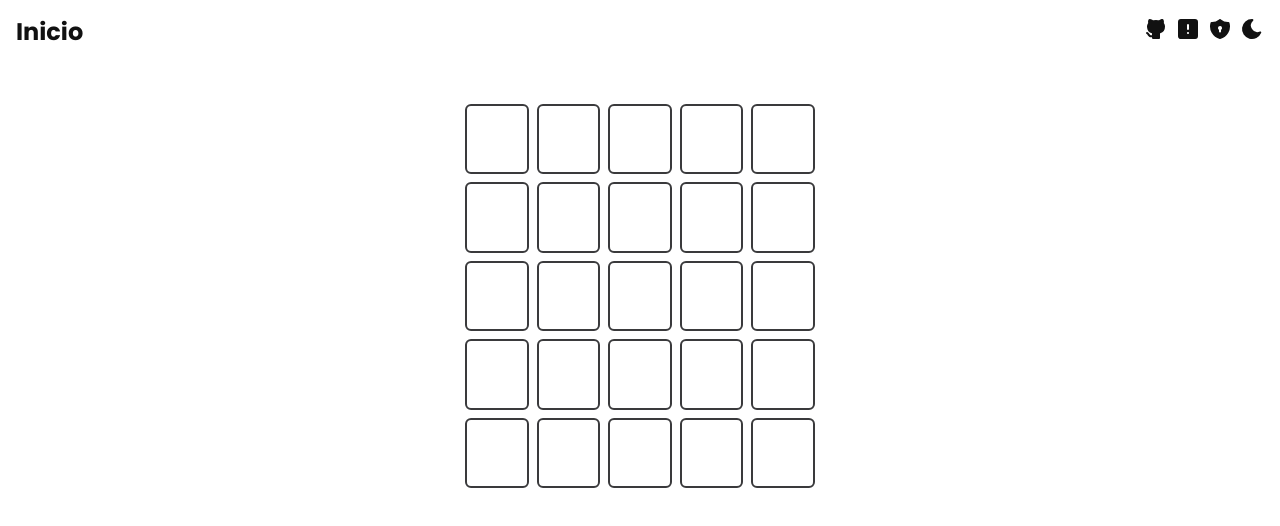
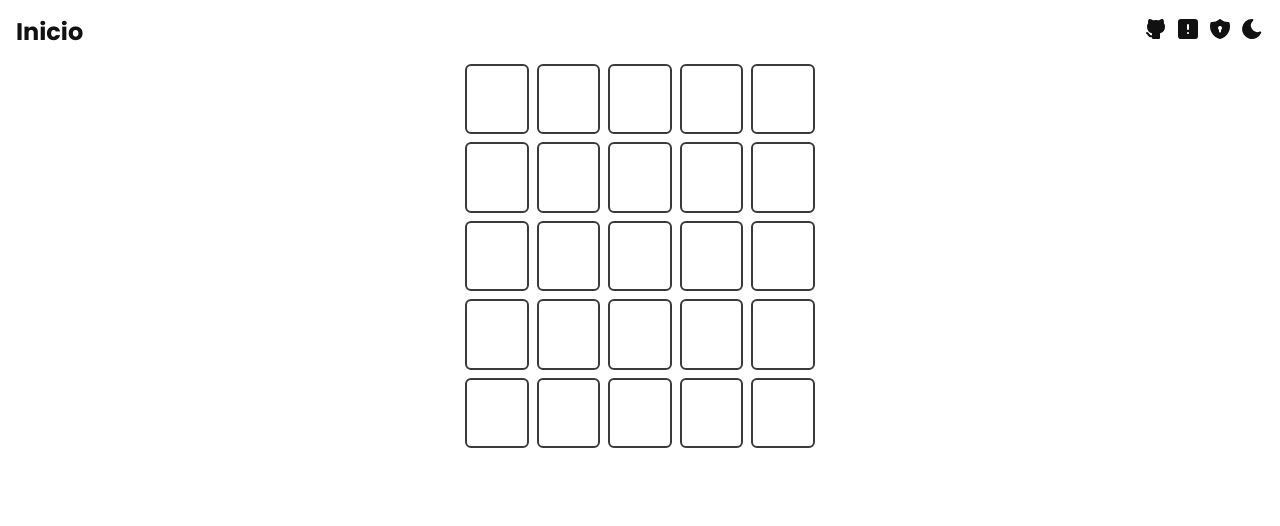
Before and after one commit to Jayslen/Latinoled, a React (Vite) app: page /jugar in a window 1280 px wide. Shown: the top 526 px of the page. Built offline with nearby package versions, Linux system fonts and the light colour scheme; what tailwindcss-animated would draw is missing.

Commit message:
board updated

```diff
--- a/src/components/Board.jsx
+++ b/src/components/Board.jsx
@@ -13,7 +13,7 @@ export function Board () {
 
   return (
     <>
-      <section className="h-96 w-[350px] flex flex-col items-center gap-2 mt-10 font-Poppins">
+      <section className="h-96 w-[350px] flex flex-col items-center gap-2 font-Poppins">
         {answers.map((rows, indexRow) => {
           const attempRows = lettersPosition[indexRow]
           return (
@@ -27,7 +27,7 @@ export function Board () {
                 return (
                   <div
                     key={index}
-                    className={`text-black w-full h-full border-[#3a3a3c] flex justify-center items-center font-bold text-2xl uppercase rounded-md border-2  transition-colors duration-500 animate-duration-700 animate-delay-[${delay[index]}] animate-once animate-ease-linear dark:text-white ${
+                    className={`text-light-mode-text w-full h-full border-[#3a3a3c] flex justify-center items-center font-bold text-2xl uppercase rounded-md border-2  transition-colors duration-500 animate-duration-700 animate-delay-[${delay[index]}] animate-once animate-ease-linear dark:text-dark-mode-text ${
                       eachLetter.length !== 0
                         ? status === IS_SAME_POSITION
                           ? 'bg-green-check animate-rotate-x border-none text-gray-50'
```
